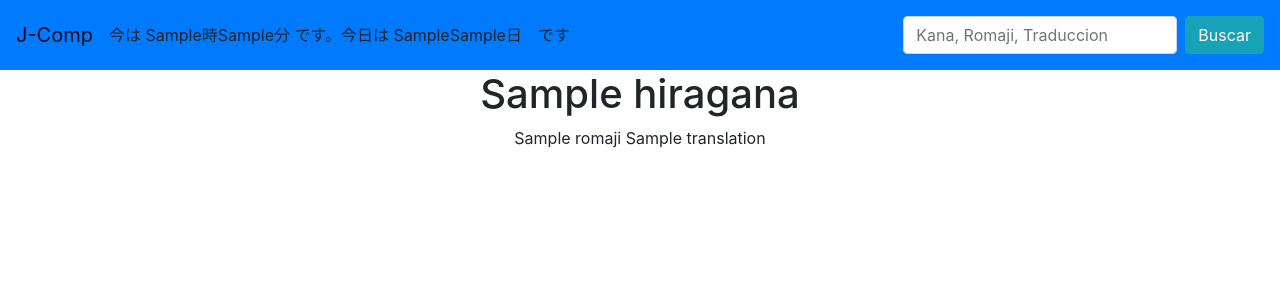
After one commit to FScaccheri/japanese-compendium, a Django app: template jcomp/apps/vocabulary/templates/word_detail.html in a window 1280 px wide. The commit adds this page. Shown: the top 300 px of the page. Run offline with Django 3.2, Linux system fonts and the light colour scheme; the template is opened without the code that fills it: most values are stand-ins (such as "Sample title", 1, 10 or a date in 2020); some libraries are stand-ins or nearby versions.

Commit message:
Added basic Detail View for Words. New slug field for words

```diff
--- a/jcomp/apps/common/admin.py
+++ b/jcomp/apps/common/admin.py
@@ -3,7 +3,7 @@ from .models import Word
 
 
 class WordAdmin(admin.ModelAdmin):
-    pass
+    prepopulated_fields = {"slug": ("romaji",)}
 
 
 admin.site.register(Word, WordAdmin)
--- a/jcomp/apps/common/models.py
+++ b/jcomp/apps/common/models.py
@@ -1,6 +1,7 @@
 from itertools import chain
 
 import romkan
+from django.utils.text import slugify
 from django.core.exceptions import ValidationError
 from django.db import models
 from django.db.models import Q
@@ -41,6 +42,7 @@ class Word(models.Model):
     kanji = models.ForeignKey(Kanji, null=True, blank=True, on_delete=models.CASCADE, related_name='lectures')
     translation = models.CharField(max_length=100, null=True)
     source = models.CharField(max_length=50, blank=True, null=True)
+    slug = models.SlugField(default="slug")
 
     objects = WordManager()
 
@@ -51,9 +53,11 @@ class Word(models.Model):
         if not self.hiragana:
             self.hiragana = romkan.to_hiragana(self.romaji)
         elif not self.romaji:
-            self.romaji = romkan.to_roma(self.hiragana)
+            self.romaji = romkan.to_roma(self.hiragana).capitalize()
         elif not self.hiragana and not self.romaji:
             raise ValidationError("You have to enter either the Hiragana or Romaji of a Word")
+
+        self.slug = slugify(self.romaji)
 
     def save(self, *args, **kwargs):
         self.full_clean()
--- a/jcomp/apps/common/templates/base.html
+++ b/jcomp/apps/common/templates/base.html
@@ -19,7 +19,7 @@
 
                 <li  class="nav-item active">
                     <span class="mb-0">
-                        今は{{current_hour}}時{{current_minute}}分 です。今日は{{current_month}}{{current_day}}日　です
+                        今は {{current_hour}}時{{current_minute}}分 です。今日は {{current_month}}{{current_day}}日　です
                     </span>
                 </li>
             </ul>
--- /dev/null
+++ b/jcomp/apps/common/templates/base_detail.html
@@ -0,0 +1 @@
+{% extends 'base.html' %}
--- /dev/null
+++ b/jcomp/apps/vocabulary/templates/word_detail.html
@@ -0,0 +1,14 @@
+{% extends 'base_detail.html' %}
+
+{% block title %}<title>J-Comp ~~~ {{ word.hiragana }}</title>{% endblock %}
+
+{% block body %}
+
+<div align="center">
+    <h1>{{ word.hiragana }}</h1>
+
+    <span>{{ word.romaji }}</span>
+    <span>{{ word.translation }}</span>
+</div>
+
+{% endblock %}
--- a/jcomp/conf/settings.py
+++ b/jcomp/conf/settings.py
@@ -14,7 +14,6 @@ import os
 
 # Build paths inside the project like this: os.path.join(BASE_DIR, ...)
 BASE_DIR = os.path.dirname(os.path.dirname(os.path.abspath(__file__)))
-
 
 # Quick-start development settings - unsuitable for production
 # See https://docs.djangoproject.com/en/2.2/howto/deployment/checklist/
```
Also changed, not shown: jcomp/apps/vocabulary/urls.py (+4 -3 lines), jcomp/apps/vocabulary/views.py (+7 -0 lines), jcomp/apps/common/migrations/0006_word_slug.py (added), jcomp/apps/common/migrations/0007_auto_20190622_0142.py (added), 3 other files.
